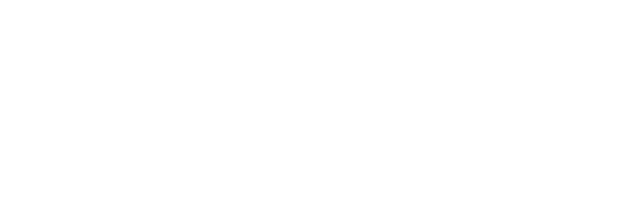
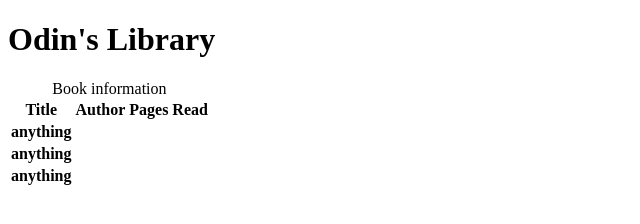
Before and after one commit to zancorin/library, a plain HTML site: page index.html in a window 1280 px wide. Shown: the whole page, without its empty margins (0-640 px from the left). Drawn offline with Linux system fonts and the light colour scheme.

Commit message:
Create row/thead/tbody and thead text from the DOM

```diff
--- a/index.html
+++ b/index.html
@@ -4,9 +4,29 @@
     <meta charset="UTF-8">
     <meta name="viewport" content="width=device-width, initial-scale=1.0">
     <title>Objects and Constructors</title>
-    <script src="script.js"></script>
+    <script src="script.js" defer></script>
 </head>
 <body>
+    <div class="mainContainer">
+        <h1>Odin's Library</h1>
+        <table>
+            <caption>Book information</caption>
+            <colgroup>
+                <col style="border: 2px solid black">
+                <col span="3">
+            </colgroup>
+            <thead>
+                <tr>
+                    <th scope="col">Title</th>
+                    <th scope="col">Author</th>
+                    <th scope="pages">Pages</th>
+                    <th scope="col">Read</th>
+                </tr>
+            </thead>
+            <tbody>
 
+            </tbody>
+        </table>
+    </div>
 </body>
 </html>
--- a/script.js
+++ b/script.js
@@ -1,3 +1,7 @@
+const tbody = document.querySelector("tbody");
+
+
+
 const myLibrary = [];
 
 function Book(title, author, pages, read) {
@@ -14,6 +18,25 @@ function addBookToLibrary (title, author, pages, read) {
 
     const book = new Book(title, author, pages, read);
     myLibrary.push(book);
+
+    const tr = document.createElement("tr");
+    const th = document.createElement("th");
+    const td = document.createElement("td");
+
+    /*
+    th.setAttribute("scope", "row");
+    tbody.appendChild(tr);
+    tr.appendChild(th);
+    th.textContent = "title";
+    tr.appendChild(td);
+    td.textContent = "gsgsg";
+    */
+   tbody.appendChild(tr);
+   tr.appendChild(th);
+   th.setAttribute("scope", "row");
+   th.textContent="anything";
+
+  /*  td.textContent = author;*/
 }
 
 addBookToLibrary("Game of Thrones", "George R.R. Martin", 5000, "read")
```
